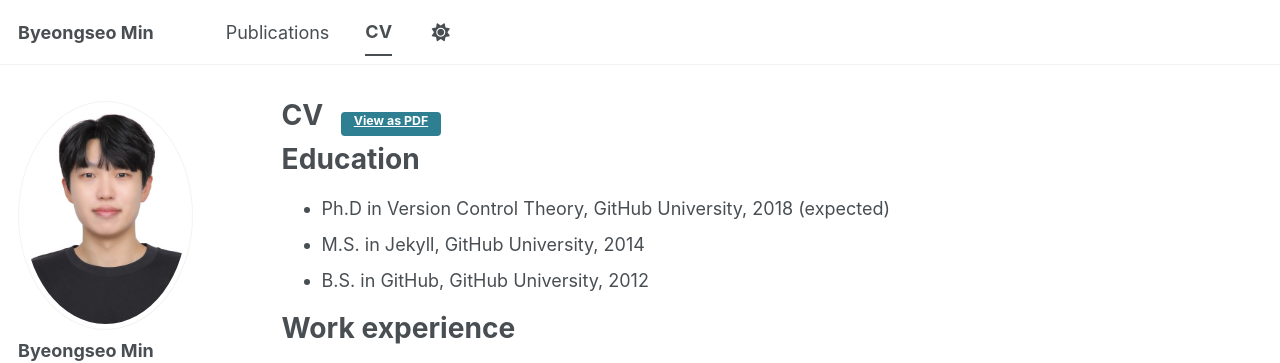
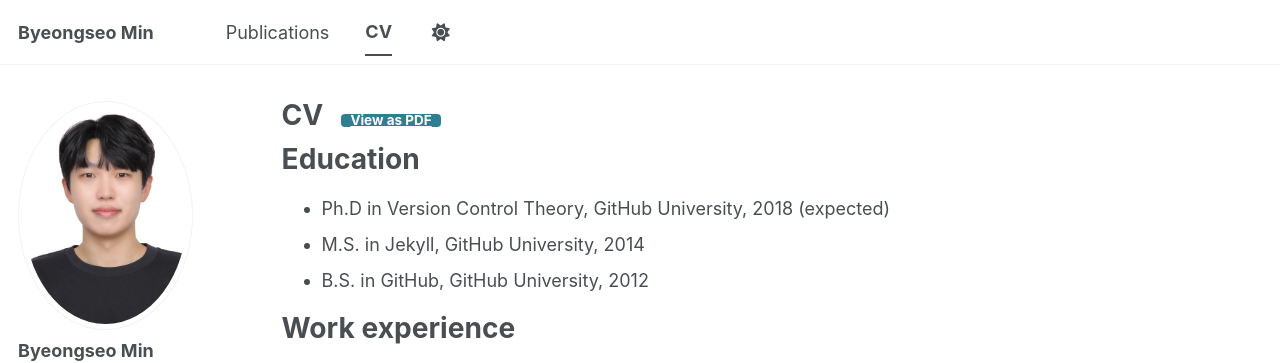
Before and after one commit to byeongseomin51/byeongseomin51.github.io, a Jekyll site: the page built from _pages/cv.md, in a window 1280 px wide. Shown: the top 363 px of the page. Built offline with Jekyll 4.4.1, drawn with Linux system fonts in a browser that asks for light colours; some web fonts are replaced; a script bundle is joined from its source files by our own code; library files that are not in the unit come from our copies.

Commit message:
modify CV button title

```diff
--- a/_sass/layout/_page.scss
+++ b/_sass/layout/_page.scss
@@ -50,8 +50,14 @@
   flex-wrap: wrap; /* Allow items to wrap on smaller screens */
 
   .cv-download-links .btn {
-    padding: 0em 1em 0.5em;
-    font-size: $type-size-7;
+    height: 1em;          // CV 글자 높이와 동일하게 설정
+    font-size: 0.75em;    // 버튼 안 글자는 제목보다 작게
+    line-height: 1;       // 글자 세로 중앙 정렬
+    display: flex;
+    align-items: center;  // 버튼 안 글자/아이콘 세로 중앙
+    justify-content: center; // 글자/아이콘 수평 중앙
+    padding: 0 0.5rem;    // 좌우 여백만
+    min-width: 2em;       // 버튼 가로 최소 너비
   }
 }
 
```
